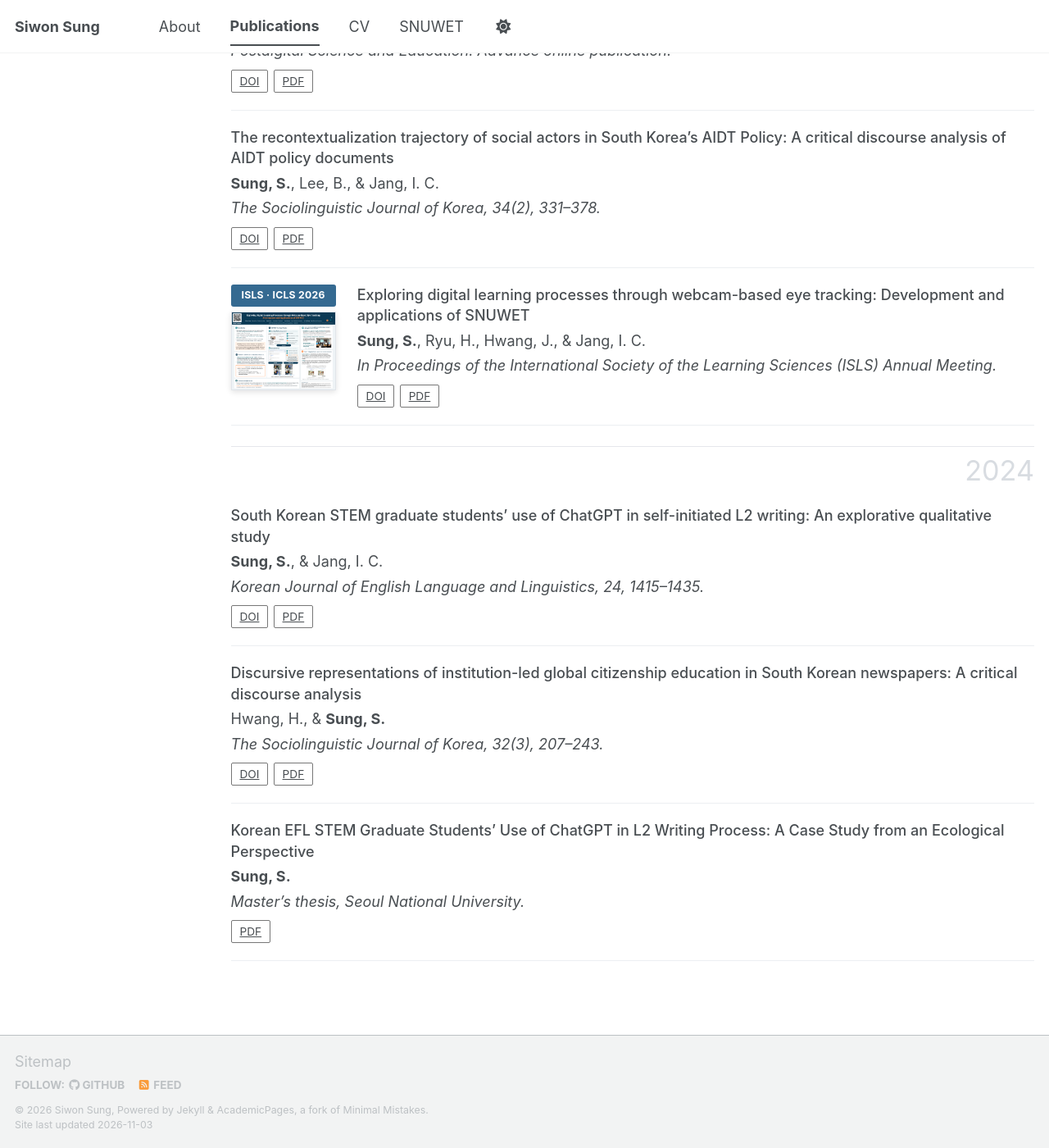
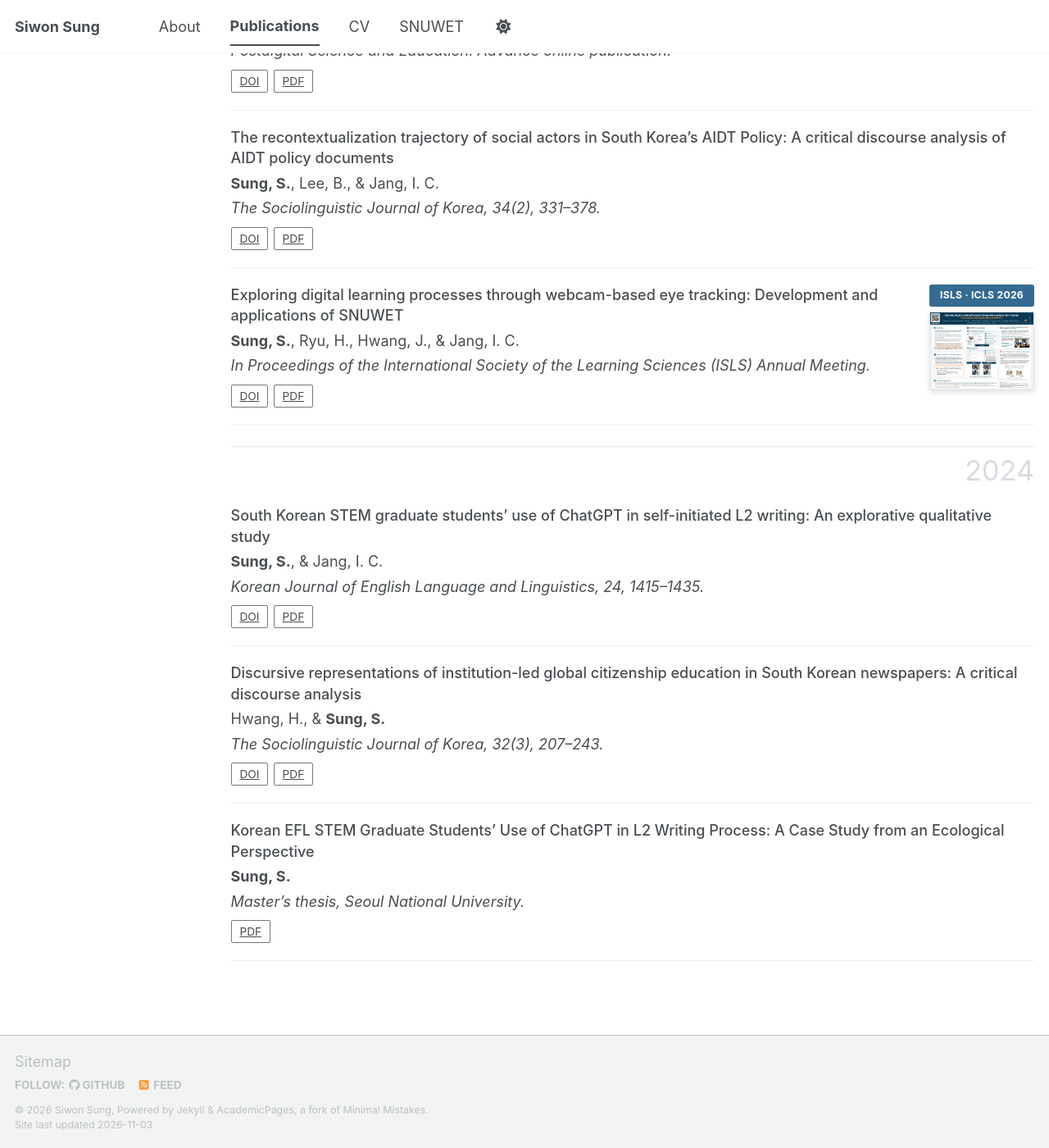
Before and after one commit to siwonsung/siwonsung.github.io, a Jekyll site: the page built from _pages/publications.html, in a window 1280 px wide and 1400 px high, scrolled down 371 px. Shown: the whole window at 82% size. Built offline with Jekyll 4.4.1, drawn with Linux system fonts in a browser that asks for light colours; a script bundle is joined from its source files by our own code; library files that are not in the unit come from our copies.

Commit message:
Move publication thumbnails to the right

```diff
--- a/_pages/publications.html
+++ b/_pages/publications.html
@@ -12,14 +12,14 @@
 .publication-search { box-sizing: border-box; width: min(100%, 350px); margin: 0 0 1.25rem; padding: .65rem .8rem; border: 1px solid #858585; border-radius: 5px; background: transparent; color: inherit; }
 .publication-year { margin: 1.4rem 0 .1rem; padding-top: .45rem; border-top: 1px solid #e5e7eb; text-align: right; color: #d8dce1; font-size: 1.9rem; font-weight: 400; }
 .publication-list { list-style: none; margin: 0; padding: 0; }
-.publication-item { display: grid; grid-template-columns: 128px minmax(0, 1fr); gap: 1.45rem; align-items: start; position: relative; margin: 0; padding: 1.15rem 0; border-bottom: 1px solid #eceff2; }
+.publication-item { display: grid; grid-template-columns: minmax(0, 1fr) 128px; gap: 1.45rem; align-items: start; position: relative; margin: 0; padding: 1.15rem 0; border-bottom: 1px solid #eceff2; }
 .publication-item--no-thumbnail { grid-template-columns: minmax(0, 1fr); }
 .publication-item[hidden], .publication-year-group[hidden] { display: none; }
 .publication-media { position: relative; z-index: 1; width: 128px; }
 .publication-item:hover .publication-media, .publication-item:focus-within .publication-media { z-index: 5; }
 .publication-badge { display: block; overflow: hidden; margin: 0 0 .35rem; padding: .23rem .4rem; border-radius: 3px; background: #356a91; color: #fff; text-align: center; text-overflow: ellipsis; white-space: nowrap; font-size: .68rem; font-weight: 700; letter-spacing: .02em; }
 .publication-thumbnail { display: block; width: 100%; position: relative; z-index: 1; }
-.publication-thumbnail img { display: block; width: 100%; height: auto; border: 1px solid #e1e5ea; background: #f4f6f8; box-shadow: 0 2px 7px rgba(0,0,0,.12); transform: scale(1); transform-origin: top left; transition: transform .22s ease, box-shadow .22s ease; }
+.publication-thumbnail img { display: block; width: 100%; height: auto; border: 1px solid #e1e5ea; background: #f4f6f8; box-shadow: 0 2px 7px rgba(0,0,0,.12); transform: scale(1); transform-origin: top right; transition: transform .22s ease, box-shadow .22s ease; }
 .publication-thumbnail:hover img, .publication-thumbnail:focus-visible img { transform: scale(5); box-shadow: 0 8px 24px rgba(0,0,0,.24); }
 .publication-thumbnail:focus-visible img { outline: 2px solid #356a91; outline-offset: 3px; }
 .publication-title { margin: 0 0 .25rem; font-size: 1rem; line-height: 1.4; font-weight: 500; }
@@ -29,7 +29,7 @@
 .publication-action { display: inline-block; padding: .2rem .55rem; border: 1px solid #777; border-radius: 2px; color: inherit; text-decoration: none; font-size: .76rem; line-height: 1.35; }
 .publication-action:hover, .publication-action:focus-visible { background: #f1f4f7; text-decoration: none; }
 @media (max-width: 600px) {
-  .publication-item { grid-template-columns: 88px minmax(0, 1fr); gap: .9rem; }
+  .publication-item { grid-template-columns: minmax(0, 1fr) 88px; gap: .9rem; }
   .publication-media { width: 88px; }
   .publication-thumbnail:hover img, .publication-thumbnail:focus-visible img { transform: scale(4.5); }
   .publication-year { font-size: 1.6rem; }
@@ -59,14 +59,6 @@
         {% unless publication_thumbnail %}{% assign publication_thumbnail = site.static_files | where: "path", thumbnail_jpeg | first %}{% endunless %}
         {% unless publication_thumbnail %}{% assign publication_thumbnail = site.static_files | where: "path", thumbnail_png | first %}{% endunless %}
       <article class="publication-item{% unless publication_thumbnail %} publication-item--no-thumbnail{% endunless %}" data-search="{{ publication.search | escape }}">
-        {% if publication_thumbnail %}
-        <div class="publication-media">
-          <span class="publication-badge">{{ publication.badge | escape }}</span>
-          <a class="publication-thumbnail" href="{{ publication.pdf | relative_url }}" target="_blank" rel="noopener" aria-label="Open the PDF for {{ publication.title | escape }}">
-            <img src="{{ publication_thumbnail.path | relative_url }}" alt="{{ publication.thumbnail_alt | escape }}">
-          </a>
-        </div>
-        {% endif %}
         <div class="publication-details">
           <h3 class="publication-title">{{ publication.title | escape }}</h3>
           <p class="publication-authors">{{ publication.authors_html }}</p>
@@ -76,6 +68,14 @@
             <a class="publication-action" href="{{ publication.pdf | relative_url }}" target="_blank" rel="noopener">PDF</a>
           </div>
         </div>
+        {% if publication_thumbnail %}
+        <div class="publication-media">
+          <span class="publication-badge">{{ publication.badge | escape }}</span>
+          <a class="publication-thumbnail" href="{{ publication.pdf | relative_url }}" target="_blank" rel="noopener" aria-label="Open the PDF for {{ publication.title | escape }}">
+            <img src="{{ publication_thumbnail.path | relative_url }}" alt="{{ publication.thumbnail_alt | escape }}">
+          </a>
+        </div>
+        {% endif %}
       </article>
       {% endfor %}
     </div>
```
